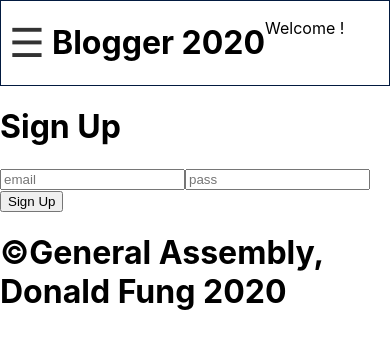
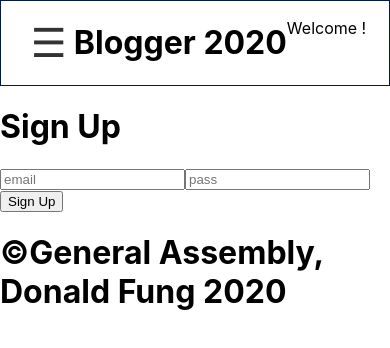
Before and after one commit to dgcfung/blogger-2020, a React (Create React App) app in the folder blog/client/: page /login/signup in a window 390 px wide. Shown: the top 348 px of the page. Built offline with nearby package versions, Linux system fonts and the light colour scheme.

Commit message:
edit fixed

```diff
--- a/blog/client/src/App.css
+++ b/blog/client/src/App.css
@@ -53,3 +53,12 @@
 .blogger-header{
 text-align: center;
 }
+
+/* mobile tablet compatible. */
+@media (max-width:768px){
+  .container{
+   display: flex;
+   justify-content: center;
+   flex-wrap: nowrap;
+  }
+}
--- a/blog/client/src/App.js
+++ b/blog/client/src/App.js
@@ -19,6 +19,7 @@
 import {
   registerUser,
   loginUser,
+  createUser,
   readAllUsers,
   updateUser,
   destroyUser,
@@ -93,8 +94,9 @@
 handleSignIn = async(e)=>{
   e.preventDefault()
   // console.log('h')
+  console.log(this.state.authFormData)
   let res = await loginUser(this.state.authFormData)
-  console.log(res)
+  console.log(this.state.authFormData)
   this.setState({currentUser: res})
 
   // this.state.currentUser()
@@ -117,7 +119,7 @@
 
 
 render () {
-  console.log(this.state.currentUser)
+  // console.log(this.state.currentUser)
   let {email, password} =this.state.authFormData
   return (
       <React.Fragment>
--- a/blog/client/src/api-helper.js
+++ b/blog/client/src/api-helper.js
@@ -48,7 +48,9 @@
 
 const updateUser = async (id, data) => {
   const resp = await api.put(`/users/${id}`, { data })
+  console.log(resp)
   return resp
+
 }
 
 export const readUser = async (id) => {
@@ -95,6 +97,7 @@
 
 
 export {
+  createUser,
   readAllUsers,
   updateUser,
   destroyUser,
--- a/blog/client/src/components/EditProfile.js
+++ b/blog/client/src/components/EditProfile.js
@@ -24,8 +24,11 @@
 
     const handleSubmit = async(e) => {
         e.preventDefault()
+        console.log(formValues)
         let res= await updateUser(id, formValues)
+        // console.log(res)
         if(res.status === 200){
+            console.log(res)
         props.history.push(`/profile/${id}`)
         }
 
```
